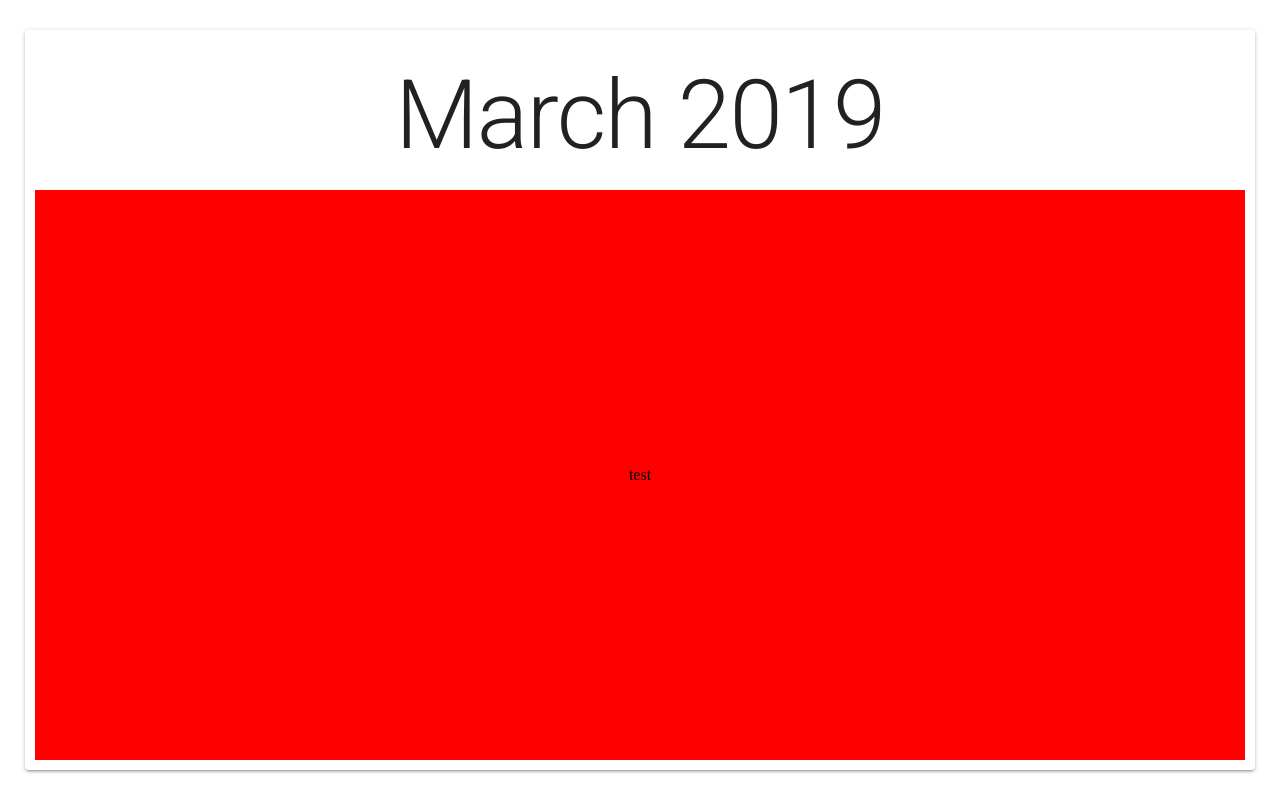
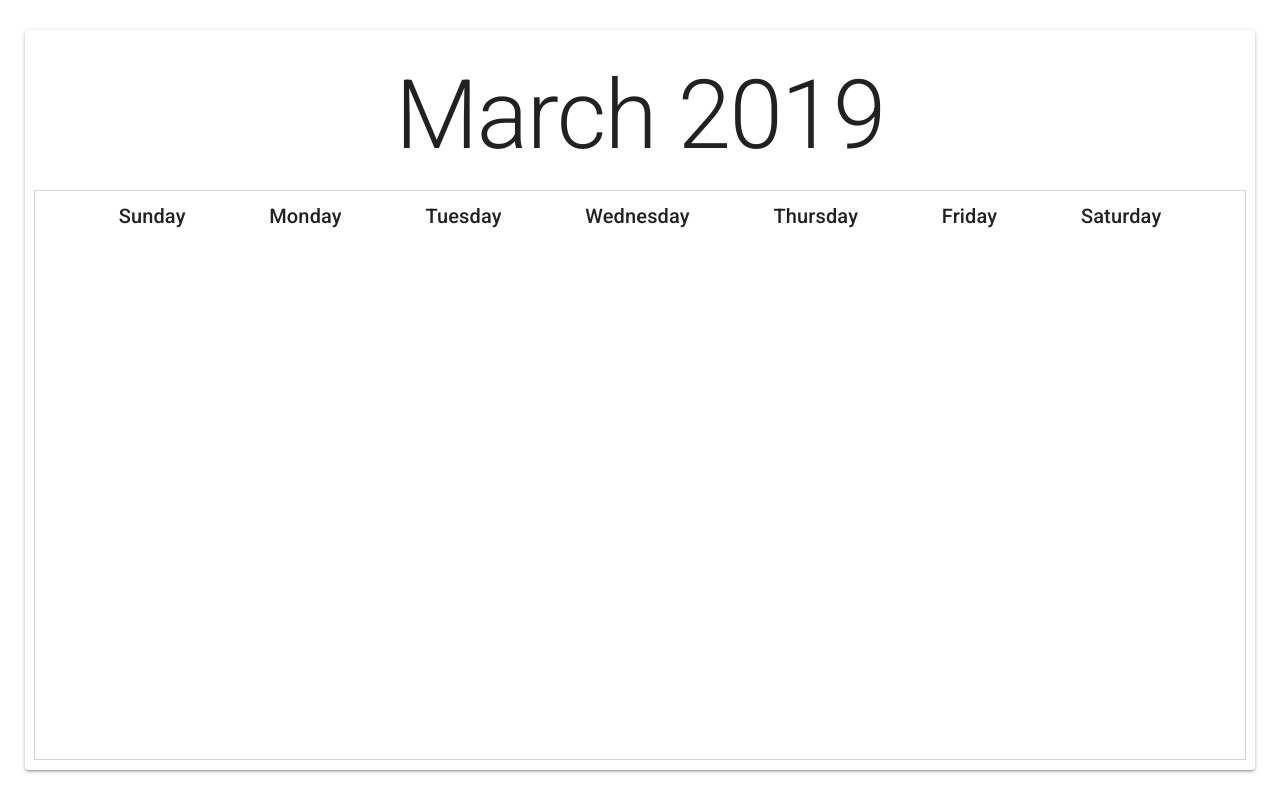
Before and after one commit to PhilR8/react-redux-calendar, a React (Create React App) app: page / in a window 1280 px wide. Built offline with nearby package versions, Linux system fonts and the light colour scheme.

Commit message:
Begin work building out the actual days grid for the calendar

```diff
--- a/src/components/App/App.js
+++ b/src/components/App/App.js
@@ -6,7 +6,6 @@ import { withStyles } from '@material-ui/core/styles';
 import './App.css';
 
 import CalendarGrid from '../CalendarGrid/CalendarGrid';
-import { daysArr, monthsArr, dateFns } from '../../utils/dateFns';
 
 const styles = theme => ( {
     root: {
--- a/src/components/CalendarGrid/CalendarGrid.js
+++ b/src/components/CalendarGrid/CalendarGrid.js
@@ -1,20 +1,66 @@
 import React, { Component } from 'react';
 import PropTypes from 'prop-types';
 import Typography from '@material-ui/core/Typography';
-import Paper from '@material-ui/core/Paper';
 import { withStyles } from '@material-ui/core/styles';
 import { daysArr, monthsArr, dateFns } from '../../utils/dateFns';
 
 const styles = theme => ( {
     calendarGrid: {
         display: 'flex',
-        backgroundColor: 'red',
+        flexDirection: 'column',
+        flex: 1,
         alignItems: 'center',
         justifyContent: 'center',
         width: '100%',
-        flex: 1
+        border: '1px solid lightgray'
+    },
+    daysRow: {
+        display: 'flex',
+        width: '100%',
+        flexBasis: '50px',
+        justifyContent: 'space-evenly',
+        alignItems: 'center'
+    },
+    monthGrid: {
+        display: 'flex',
+        width: '100%',
+        flexGrow: 1
     }
 } );
+
+const DayHeader = ( props ) => <Typography variant="h6">{ props.day }</Typography>;
+
+DayHeader.propTypes = {
+    day: PropTypes.string.isRequired
+}
+
+const DaysRow = ( props ) =>
+    <div className={ props.classes.daysRow }>
+        { daysArr.map( ( day, i ) =>
+            <DayHeader classes={ props.classes } key={ i } day={ day } />
+        ) }
+    </div>
+
+DaysRow.propTypes = {
+    classes: PropTypes.object.isRequired
+}
+
+class MonthGrid extends Component {
+    constructor( props ) {
+        super( props );
+    }
+
+    render() {
+        const { classes } = this.props;
+        return (
+            <div className={ classes.monthGrid }></div>
+        )
+    }
+}
+
+MonthGrid.propTypes = {
+    classes: PropTypes.object.isRequired
+}
 
 class CalendarGrid extends Component {
     constructor( props ) {
@@ -24,7 +70,10 @@ class CalendarGrid extends Component {
     render() {
         const { classes } = this.props;
         return (
-            <div className={ classes.calendarGrid }>test</div>
+            <div className={ classes.calendarGrid }>
+                <DaysRow classes={ classes } />
+                <MonthGrid classes={ classes } />
+            </div>
         )
     }
 }
```
